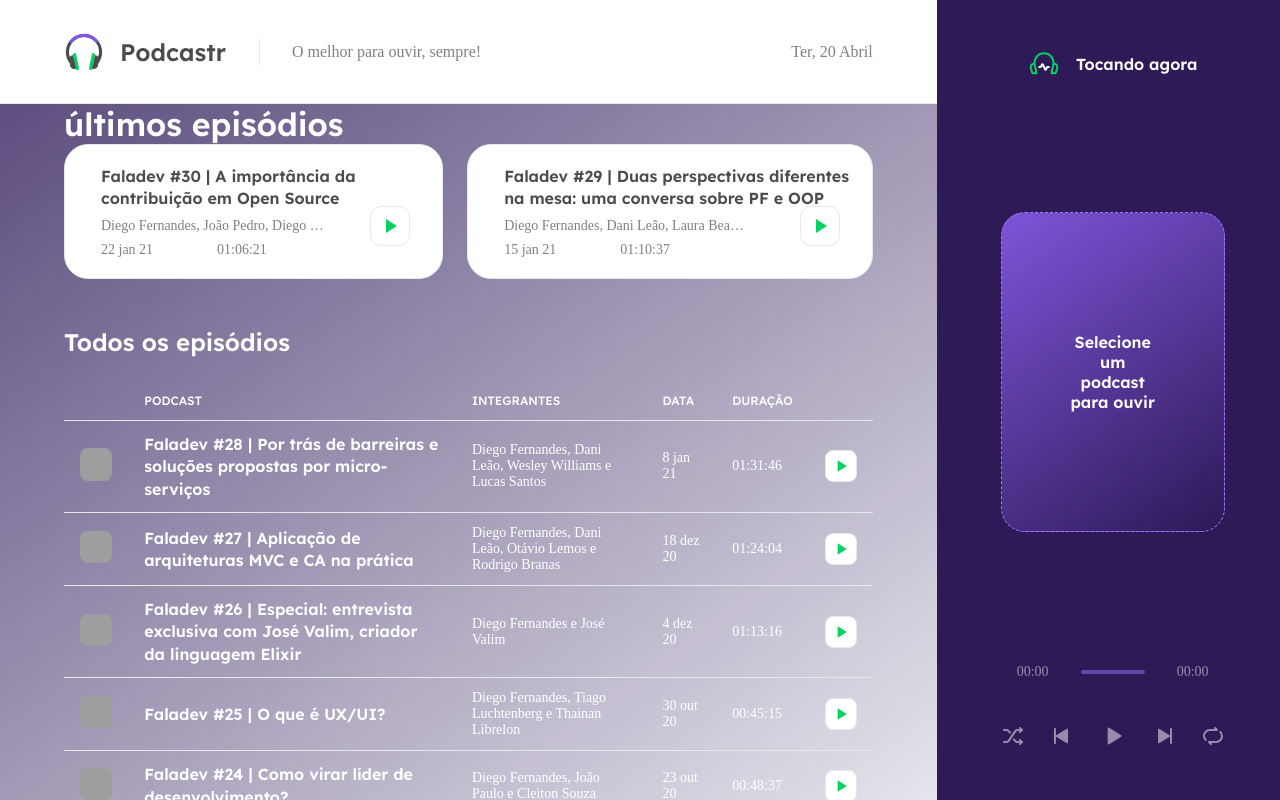
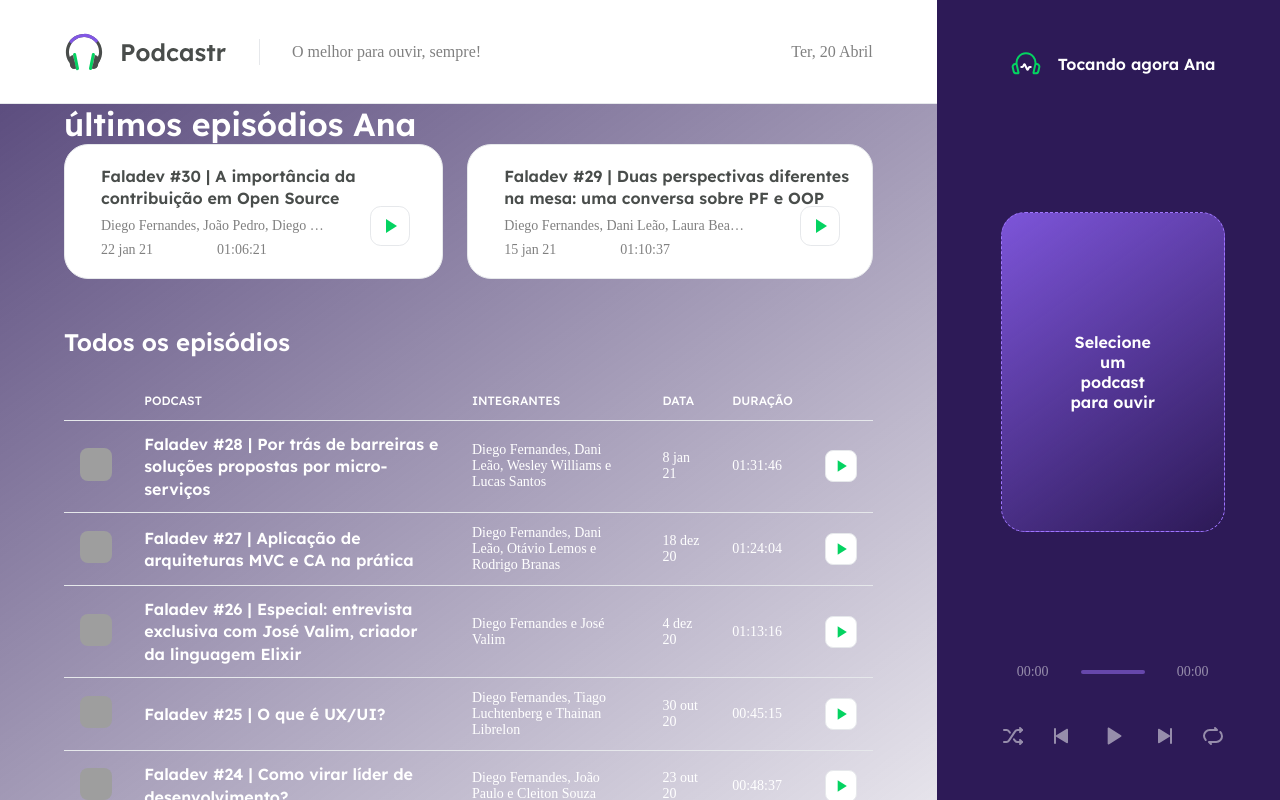
Before and after one commit to kelyAna/podcastr, a Next.js app: page / in a window 1280 px wide. Built offline with nearby package versions, Linux system fonts and the light colour scheme; data requests are answered from the project's data file; grey boxes are pictures that could not be loaded.

Commit message:
Add Player Context

```diff
--- a/src/components/Player/index.tsx
+++ b/src/components/Player/index.tsx
@@ -1,11 +1,15 @@
+import { useContext } from 'react'
+import { PlayerContext } from '../../contexts/PlayerContext'
 import styles from '../Player/styles.module.scss'
 
 export function Player() {
+  const player = useContext(PlayerContext)
+
   return (
     <div className={styles.playerContainer}>
       <header>
         <img src="/playing.svg" alt="Tocando agora" />
-        <strong>Tocando agora</strong>
+        <strong>Tocando agora {player}</strong>
       </header>
 
       <div className={styles.emptyPlayer}>
--- /dev/null
+++ b/src/contexts/PlayerContext.ts
@@ -0,0 +1,16 @@
+import { createContext } from 'react'
+
+type Episode = {
+  title: string,
+  members: string,
+  thumbnail: string,
+  duration: string,
+  url: string
+}
+
+type PlayerContextData = {
+  episodeList: Episode[]
+  currentEpisodeIndex: number
+}
+
+export const PlayerContext = createContext({} as PlayerContextData)
--- a/src/pages/_app.tsx
+++ b/src/pages/_app.tsx
@@ -1,18 +1,21 @@
 import { Header } from '../components/Header/index'
 import { Player } from '../components/Player'
+import { PlayerContext } from '../contexts/PlayerContext'
 
 import styles from '../styles/app.module.scss'
 import '../styles/global.scss'
 
 function MyApp({ Component, pageProps }) {
   return (
+    <PlayerContext.Provider value={'Ana'}>
       <div className={styles.appWrapper}>
         <main>
           <Header />
           <Component {...pageProps} />
         </main>
-      <Player/>
+        <Player />
       </div>
+    </PlayerContext.Provider>
   )
 }
 
--- a/src/pages/index.tsx
+++ b/src/pages/index.tsx
@@ -8,6 +8,8 @@ import ptBR from 'date-fns/locale/pt-BR'
 import { convertDurationToTimeString } from '../utils/convertDurationToTimeString'
 
 import styles from './home.module.scss'
+import { useContext } from 'react'
+import { PlayerContext } from '../contexts/PlayerContext'
 
 type Episode = {
   id: string;
@@ -26,10 +28,12 @@ type HomeProps = {
 }
 
 export default function Home({ latestEpisodes, allEpisodes }: HomeProps) {
+  const player = useContext(PlayerContext)
+
   return (
     <div className={styles.homePage}>
       <section className={styles.latestEpisodes}>
-        <h1>últimos episódios</h1>
+        <h1>últimos episódios {player}</h1>
 
         <ul>
           {latestEpisodes.map(episode => {
```
Also changed, not shown: src/pages/episodes/[slug].tsx (+20 -2 lines). Lines whose indentation alone changed are shown as unchanged.
